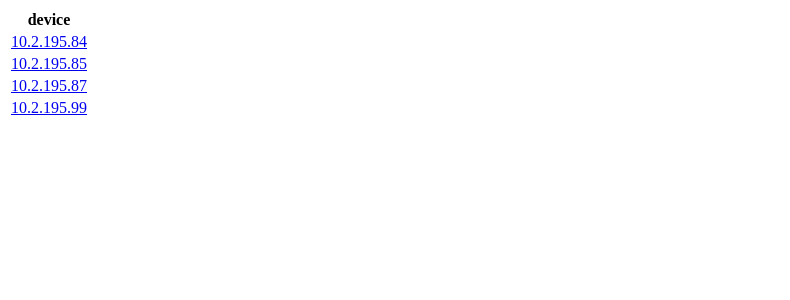
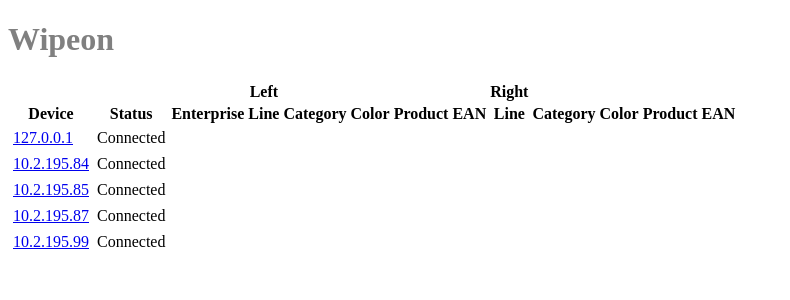
Before and after one commit to tarasii/wipeon2, a Flask app: page /all in a window 1280 px wide. Shown: the top 300 px of the page, without its empty margins (0-790 px from the left). Run offline with Flask 2, Linux system fonts and the light colour scheme; data that the repository does not hold is empty.

Commit message:
all devices status page

```diff
--- a/app.py
+++ b/app.py
@@ -1,6 +1,8 @@
 from flask import Flask, session, request, render_template, redirect, flash, url_for, g, jsonify
+import requests
 import os
 import utill
+import json
 
 from sqlite3 import dbapi2 as sqlite3
 
@@ -123,8 +125,31 @@ def get_errors():
 
 @app.route("/all")
 def all_devices():
-    devices = ['10.2.195.84','10.2.195.85','10.2.195.87','10.2.195.99']
-    return render_template('all.html', devices=devices)
+    devices = ['127.0.0.1','10.2.195.84','10.2.195.85','10.2.195.87','10.2.195.99']
+
+    empty_data = {x:"-" for x in utill.default_settings.keys()}
+
+    devices_status = []
+    for dev in devices:
+        uri = 'http://{}:5000/get_settings'.format(dev)
+        try:
+            uResponse = requests.get(uri, timeout=0.1)
+            data = uResponse.json()
+            res = "Connected"
+            print data
+        except requests.ConnectionError:
+            res = "No connected"
+            data = empty_data
+        except requests.Timeout:
+            res = "No connected"
+            data = empty_data
+
+        devices_status.append((dev, res, data['enterprise'],
+                               data['line_right'], data['category_right'], data['color_right'], data['product_right'], data['barcodeEAN_right'],
+                               data['line_left'], data['category_left'], data['color_left'], data['product_left'], data['barcodeEAN_left']))
+
+
+    return render_template('all.html', devices=devices, statuses=devices_status )
 
 if __name__=='__main__':
-    app.run(host='0.0.0.0')
+    app.run(host='0.0.0.0', threaded=True)
--- a/requirements.txt
+++ b/requirements.txt
@@ -1,3 +1,4 @@
 Flask
 zeroconf == 0.19.1
 enum34
+requests
--- a/templates/all.html
+++ b/templates/all.html
@@ -1,19 +1,53 @@
-<!DOCTYPE html>
-<html lang="en">
-<head>
-    <meta charset="UTF-8">
-    <title>All wipons list</title>
-</head>
-<body>
+{% extends "layout.html" %}
+
+{% block body %}
     <table>
         <thead>
-            <th>device</th>
+            <th></th>
+            <th></th>
+            <th></th>
+            <th>Left</th>
+            <th></th>
+            <th></th>
+            <th></th>
+            <th></th>
+            <th>Right</th>
+            <th></th>
+            <th></th>
+            <th></th>
+            <th></th>
         </thead>
-        {% for x in devices %}
+        <thead>
+            <th>Device</th>
+            <th>Status</th>
+            <th>Enterprise</th>
+            <th>Line</th>
+            <th>Category</th>
+            <th>Color</th>
+            <th>Product</th>
+            <th>EAN</th>
+            <th>Line</th>
+            <th>Category</th>
+            <th>Color</th>
+            <th>Product</th>
+            <th>EAN</th>
+        </thead>
+        {% for dev, status, ent, lr, ccr, cr, pr, br, ll, ccl, cl, pl, bl in statuses %}
         <tr>
-            <td><a href="http://{{ x }}:5000">{{ x }}</a> </td>
+            <td><a href="http://{{ dev }}:5000">{{ dev }}</a> </td>
+            <td>{{ status }}</td>
+            <td>{{ ent }}</td>
+            <td>{{ ll }}</td>
+            <td>{{ ccl }}</td>
+            <td>{{ cl }}</td>
+            <td>{{ pl }}</td>
+            <td>{{ bl }}</td>
+            <td>{{ lr }}</td>
+            <td>{{ ccr }}</td>
+            <td>{{ cr }}</td>
+            <td>{{ pr }}</td>
+            <td>{{ br }}</td>
         </tr>
         {% endfor %}
     </table>
-</body>
-</html>
+{% endblock %}
```
